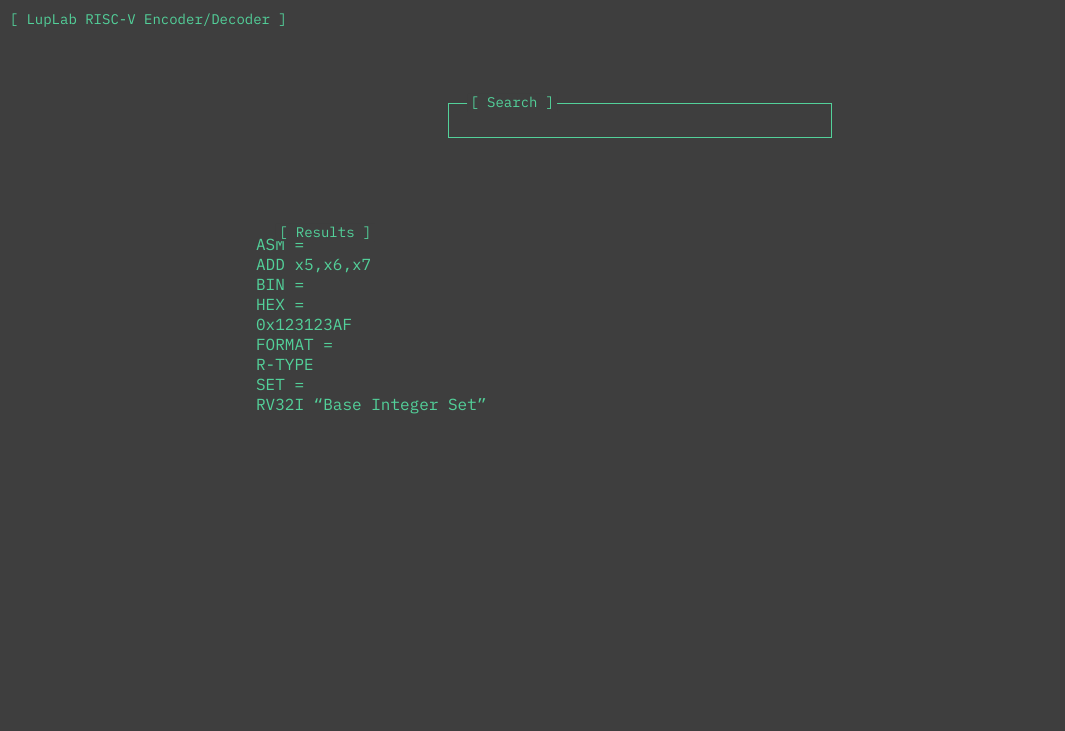
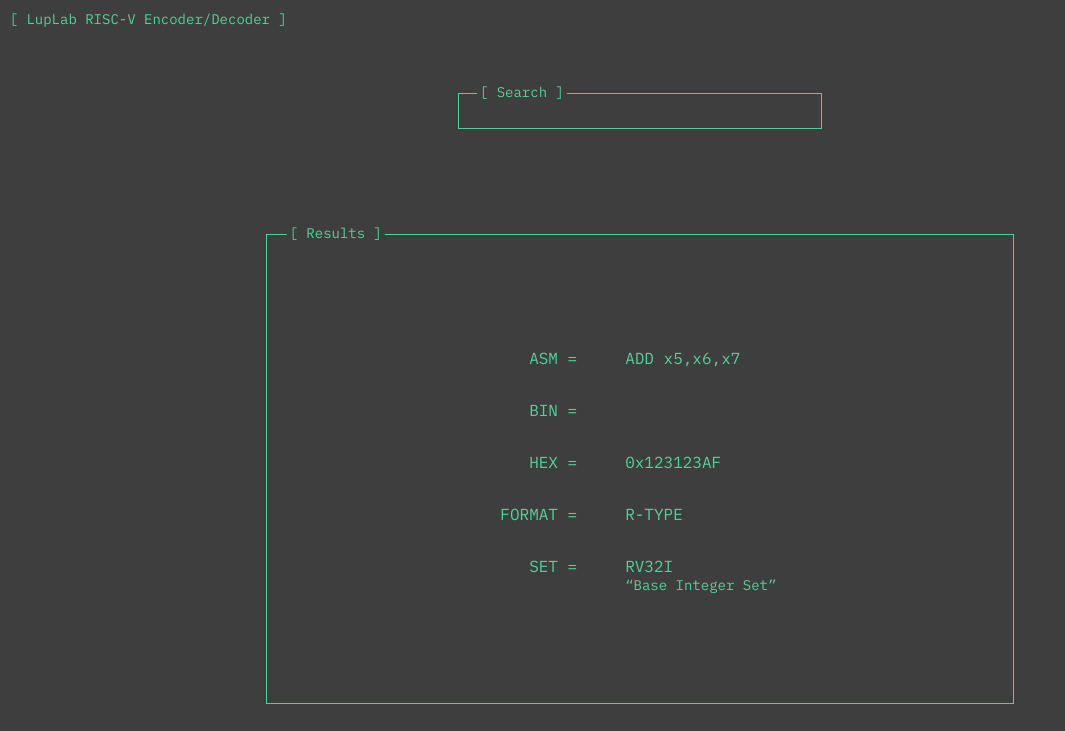
Before and after one commit to PiSaucer/rvcodecjs, a website: page web-ui/index.html in a window 1280 px wide. Shown: the whole page, without its empty margins (0-1065 px from the left). Drawn offline with Linux system fonts and the light colour scheme.

Commit message:
add styles for results data

```diff
--- a/web-ui/style.css
+++ b/web-ui/style.css
@@ -44,6 +44,7 @@ body {
 #search-container{
     border: 1px solid var(--color-main);
     height: 3.5ch;
+    margin: 0ch 1ch 1ch 1ch;
 }
 
 #results-outer-container{
@@ -54,8 +55,52 @@ body {
     grid-template-rows: minmax(20ch, 50ch);
 }
 
-#results-container{
+#results-container-box{
     border: 1px solid var(--color-main);
+    margin: 0ch 1ch 1ch 1ch;
+}
+
+#results-inner-container{
+    height: 100%;
+
+    display: grid;
+    grid-auto-flow: row;
+
+    /* Adds 1fr spacing on top and bottom that shrinks to 0px on smaller viewports. */
+    grid-template-rows: minmax(0px, 2fr) 5fr minmax(0px, 2fr);
+}
+
+.rows-container{
+    display: grid;
+    align-items: stretch;
+    column-gap: 5ch;
+
+    /* Labels (on left) will shrink when data needs more space */
+    grid-template-columns: minmax(10ch, 4fr) 5fr;
+}
+
+.result-row {
+    min-width: max-content;
+    height: 4ch;
+    display: grid;
+    place-content: center;
+}
+
+
+/* label - left */
+.result-row:nth-child(odd){
+    display: grid;
+    place-content: center end;
+}
+
+/* data - right */
+.result-row:nth-child(even){
+    place-content: center start;
+}
+
+.subtitle {
+    margin-bottom: -100%; /* Pulls subtitle down by it's height so its aligned with label.*/
+    font-size: 0.875rem;
 }
 
 .offset-label{
```
